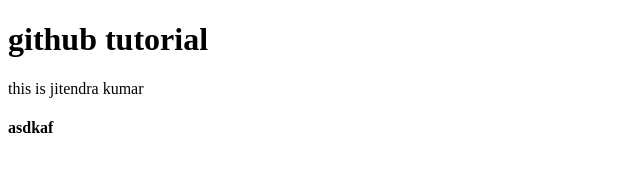
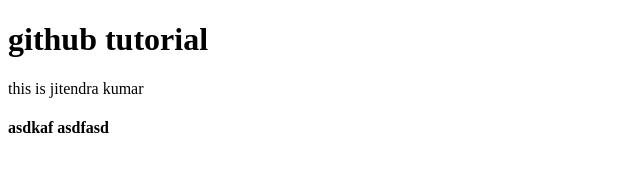
Before and after one commit to kumar-jitendra/Github-Tutorial, a plain HTML site: page index.html in a window 1280 px wide. Shown: the full height of the page, 0-640 px from the left. Drawn offline with Linux system fonts and the light colour scheme.

Commit message:
3rd commit from dev

```diff
--- a/index.html
+++ b/index.html
@@ -9,6 +9,6 @@
 <body>
     <h1>github tutorial</h1>
     <p>this is jitendra kumar</p>
-    <h4>asdkaf</h4>
+    <h4>asdkaf asdfasd</h4>
 </body>
 </html>
```
